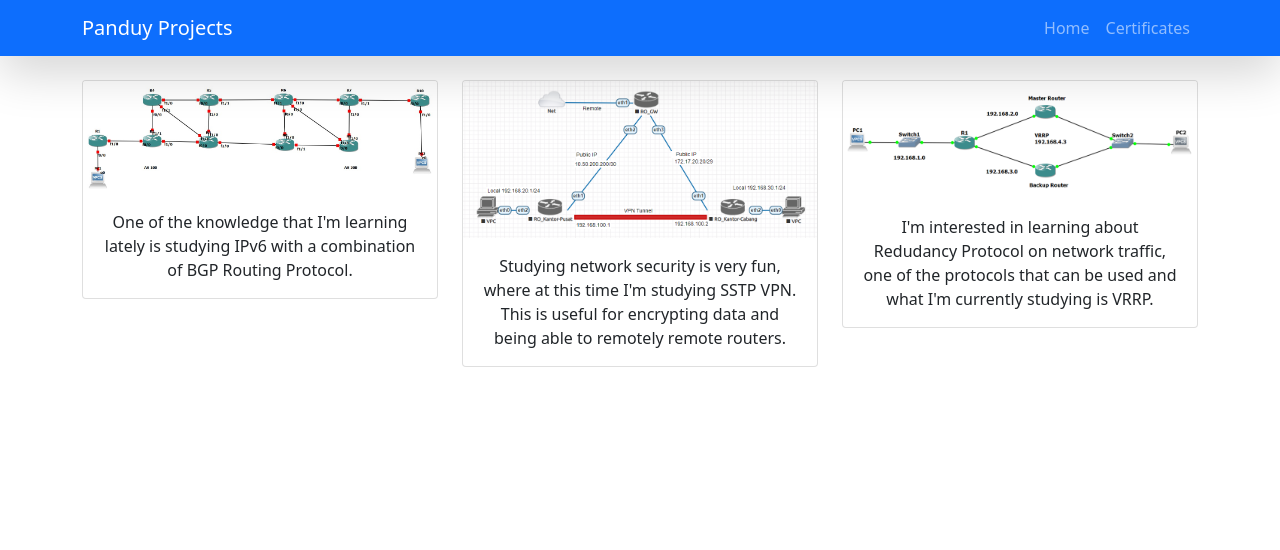
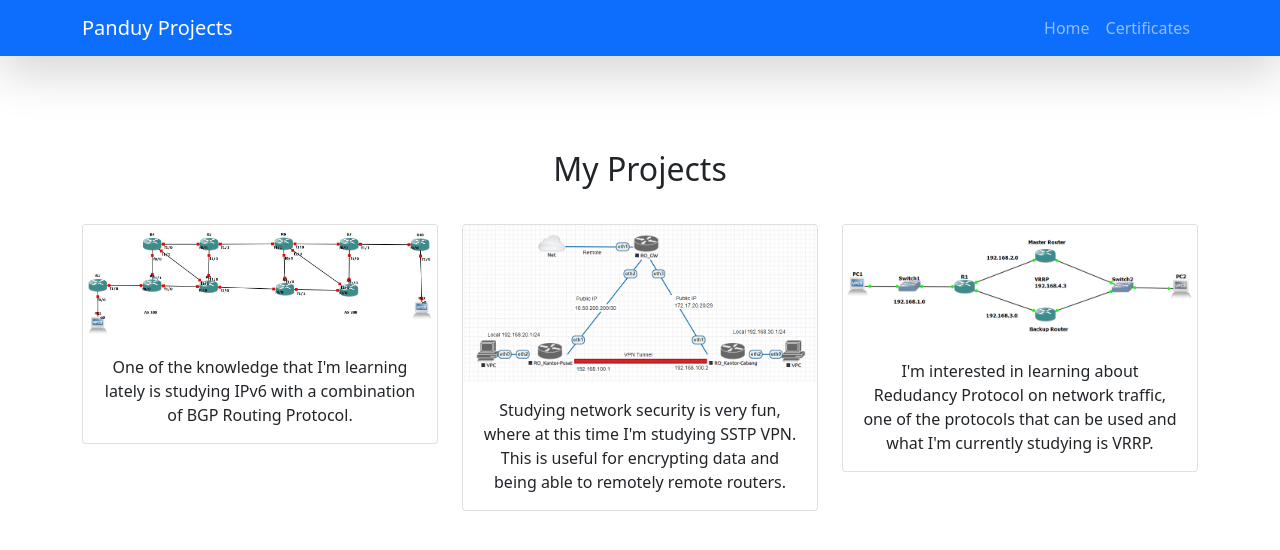
Before and after one commit to Panduy/Panduy.github.io, a plain HTML site: page project.html in a window 1280 px wide. Drawn offline with nearby package versions, Linux system fonts and the light colour scheme.

Commit message:
melakukan perubahan fitur terhadap konten projects dan certificates new

```diff
--- a/project.html
+++ b/project.html
@@ -32,9 +32,13 @@
     <!-- Projects -->
     <section id="projects bg-light">
       <div class="container">
+        <div class="row text-center mb-3">
+          <div class="col">
+            <h2 class="jarak-judul2 text-dark">My Projects</h2>
+          </div>
+        </div>
         <div class="row">
-          <div class="col-md-4 mb-3 jarak-judul2">
-            <!-- class jarak-judul2 hapus untuk 3 konten selanjutnya -->
+          <div class="col-md-4 mb-3">
             <div class="card">
               <img src="projects/IPv6 Project.jpg" class="card-img-top" alt="IPv6 Project" />
               <div class="card-body">
@@ -42,8 +46,7 @@
               </div>
             </div>
           </div>
-          <div class="col-md-4 mb-3 jarak-judul2">
-            <!-- class jarak-judul2 hapus untuk 3 konten selanjutnya -->
+          <div class="col-md-4 mb-3">
             <div class="card">
               <img src="projects/VPN Project.png" class="card-img-top" alt="VPN Project" />
               <div class="card-body">
@@ -51,8 +54,7 @@
               </div>
             </div>
           </div>
-          <div class="col-md-4 mb-3 jarak-judul2">
-            <!-- class jarak-judul2 hapus untuk 3 konten selanjutnya -->
+          <div class="col-md-4 mb-3">
             <div class="card">
               <img src="projects/VRRP Project.png" class="card-img-top" alt="VRRP Project" />
               <div class="card-body">
--- a/style.css
+++ b/style.css
@@ -51,7 +51,7 @@ a.socialmedia {
 
 /* Aturan CSS untuk mengatur margin top */
 .jarak-judul2 {
-  margin-top: 80px; /* Anda bisa mengatur nilai ini sesuai kebutuhan */
+  margin-top: 150px; /* Anda bisa mengatur nilai ini sesuai kebutuhan */
   margin-bottom: 20px;
 }
 
```
Also changed, not shown: certificate.html (+8 -6 lines).
